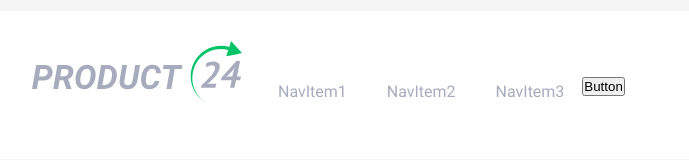
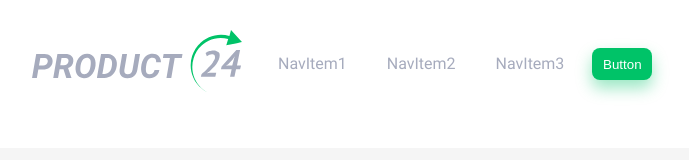
Before and after one commit to EPShepelev/adcombo-test, a website: page app/index.html in a window 1280 px wide. Shown: the whole page, without its empty margins (55-744 px from the left). Drawn offline with nearby package versions, Linux system fonts and the light colour scheme.

Commit message:
styled menu btn

```diff
--- a/app/scss/tablet-768.scss
+++ b/app/scss/tablet-768.scss
@@ -5,7 +5,8 @@
   .header {
     background-color: #fff;
     &__inner {
-      padding: 30px 44px 23px 47px;
+      padding: 30px 14px 23px 47px;
+      margin: 0 auto;
     }
     &__menu-logo {
       margin-left: 0;
@@ -22,7 +23,6 @@
       li {
         display: inline-block;
         margin-left: 8px;
-
         color: $menu-color;
         font-family: "Roboto-Regular";
         font-weight: 400;
@@ -38,18 +38,34 @@
         }
       }
     }
+    &__menu {
+      min-height: 60px;
+      margin-bottom: 35px;
+    }
     &__menu-items,
     &__menu-button {
       display: inline-block;
       vertical-align: top;
-      margin-top: 35px;
+      margin-top: 18px;
     }
     &__menu-items {
       margin-left: 10px;
     }
-    &__menu {
-      min-height: 60px;
-      margin-bottom: 35px;
+    &__menu-button {
+      margin-left: 10px;
+      button {
+        width: 60px;
+        height: 32px;
+        background-color: transparent;
+        color: #fff;
+        outline: none;
+        background-color: $accent;
+        box-shadow: 0px 8px 16px rgba(0, 195, 104, 0.4);
+        border-radius: 8px;
+        text-align: center;
+        border: none;
+        cursor: pointer;
+      }
     }
   }
 
```
Also changed, not shown: app/css/style.min.css.
